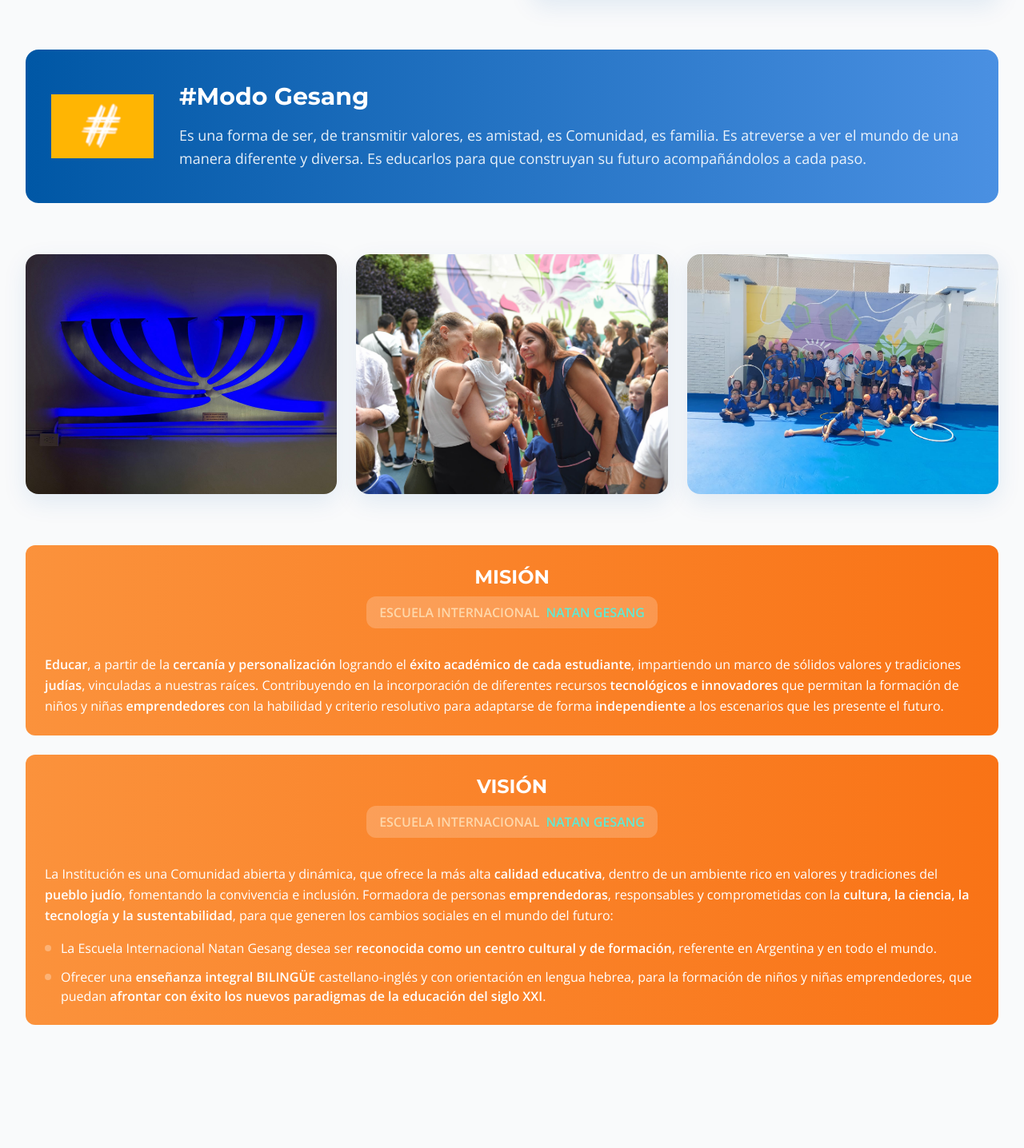
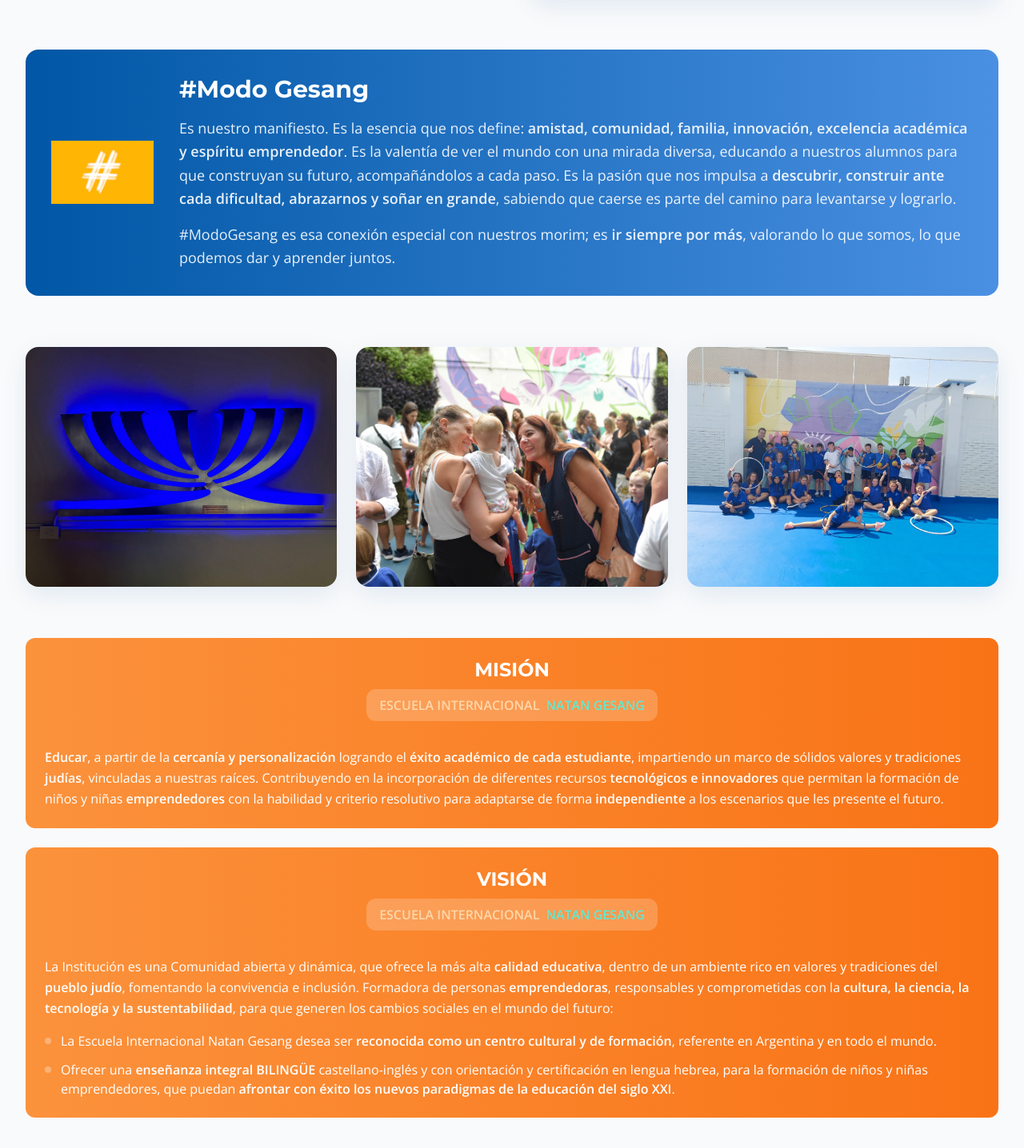
Before and after one commit to natangesang/natan-gesang-web, a React (Vite) app: page / in a window 1280 px wide. Shown: the part 1526-2962 px from the top of the page at 80% size. Built offline with nearby package versions, Linux system fonts and the light colour scheme.

Commit message:
Refactor: Update Modo Gesang and Vision text
Updated the text in the Modo Gesang section and modified the Vision section to include "and certification in Hebrew language".

```diff
--- a/src/components/InstitucionalSection.tsx
+++ b/src/components/InstitucionalSection.tsx
@@ -79,8 +79,11 @@ const InstitucionalSection = () => {
               </div>
               <div className="flex-1 text-center md:text-left">
                 <h3 className="font-heading text-3xl font-bold mb-4 text-white">#Modo Gesang</h3>
+                <p className="text-white/90 text-lg leading-relaxed mb-4">
+                  Es nuestro manifiesto. Es la esencia que nos define: <strong>amistad, comunidad, familia, innovación, excelencia académica y espíritu emprendedor</strong>. Es la valentía de ver el mundo con una mirada diversa, educando a nuestros alumnos para que construyan su futuro, acompañándolos a cada paso. Es la pasión que nos impulsa a <strong>descubrir, construir ante cada dificultad, abrazarnos y soñar en grande</strong>, sabiendo que caerse es parte del camino para levantarse y lograrlo.
+                </p>
                 <p className="text-white/90 text-lg leading-relaxed">
-                  Es una forma de ser, de transmitir valores, es amistad, es Comunidad, es familia. Es atreverse a ver el mundo de una manera diferente y diversa. Es educarlos para que construyan su futuro acompañándolos a cada paso.
+                  #ModoGesang es esa conexión especial con nuestros morim; es <strong>ir siempre por más</strong>, valorando lo que somos, lo que podemos dar y aprender juntos.
                 </p>
               </div>
             </div>
@@ -144,7 +147,7 @@ const InstitucionalSection = () => {
               </li>
               <li className="flex items-start">
                 <span className="bg-white/30 w-2 h-2 rounded-full mt-2 mr-3 flex-shrink-0"></span>
-                <span>Ofrecer una <strong>enseñanza integral BILINGÜE</strong> castellano-inglés y con orientación en lengua hebrea, para la formación de niños y niñas emprendedores, que puedan <strong>afrontar con éxito los nuevos paradigmas de la educación del siglo XXI</strong>.</span>
+                <span>Ofrecer una <strong>enseñanza integral BILINGÜE</strong> castellano-inglés y con orientación y certificación en lengua hebrea, para la formación de niños y niñas emprendedores, que puedan <strong>afrontar con éxito los nuevos paradigmas de la educación del siglo XXI</strong>.</span>
               </li>
             </ul>
           </div>
```
